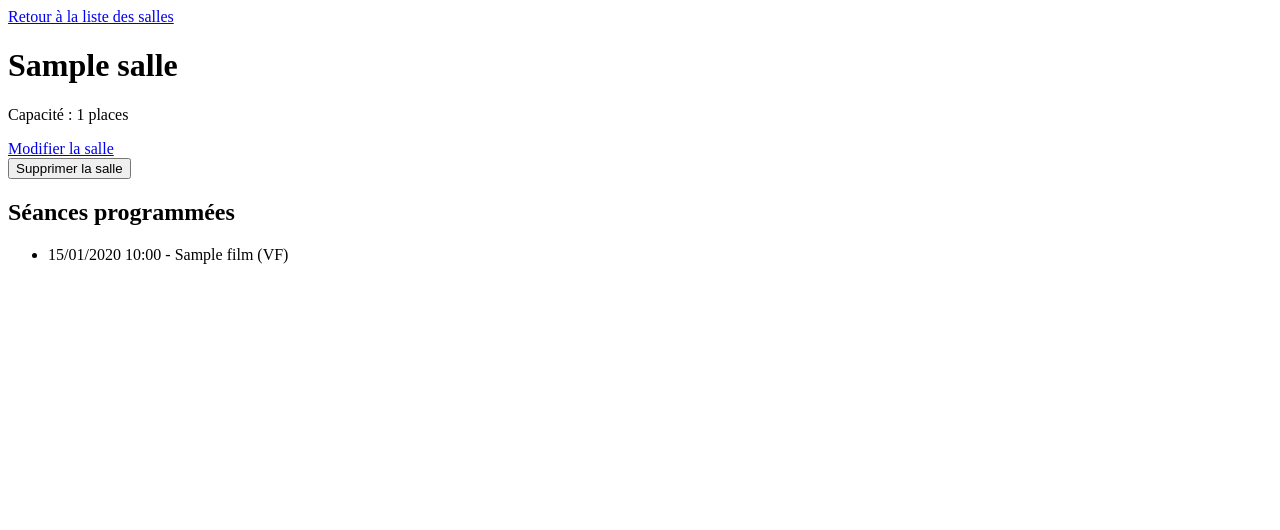
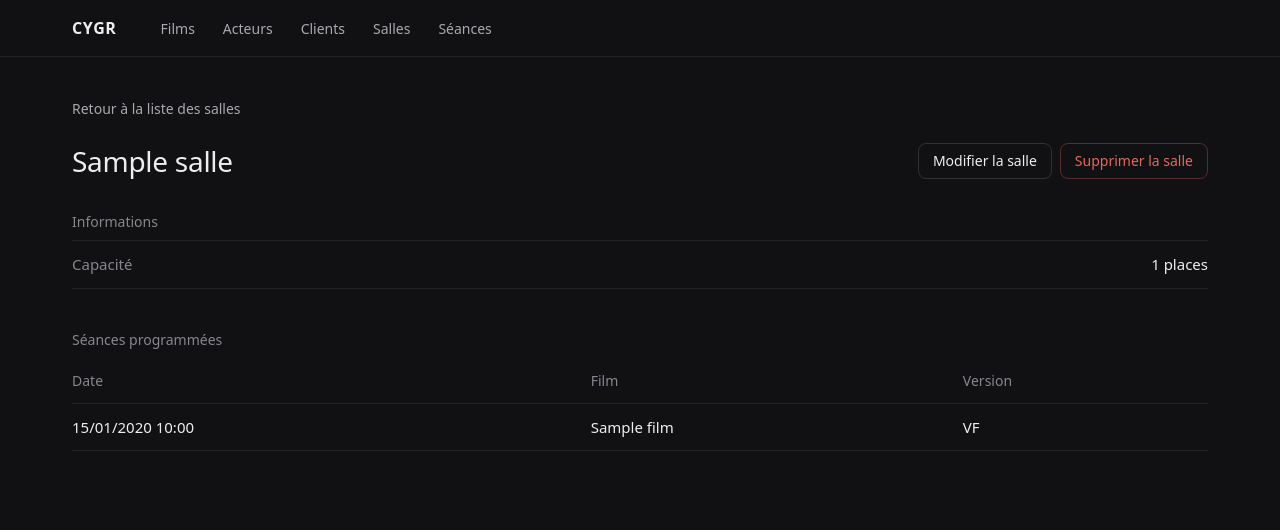
Before and after one commit to MinecraftJavaEdition26-1-2/CYGR, a Spring Boot app: page /salles/1 in a window 1280 px wide. Shown: the top 530 px of the page. Run offline with Spring Boot 4, Linux system fonts and the light colour scheme; tables that the repository leaves empty hold one stand-in row (values such as "Sample post").

Commit message:
Ajout de l'en-tête et du style sur les pages salles et séances.

```diff
--- a/CYGR/src/main/resources/templates/fragments/header.html
+++ b/CYGR/src/main/resources/templates/fragments/header.html
@@ -9,6 +9,8 @@
                 <a th:href="@{/films}">Films</a>
                 <a th:href="@{/acteurs}">Acteurs</a>
                 <a th:href="@{/clients}">Clients</a>
+                <a th:href="@{/salles}">Salles</a>
+                <a th:href="@{/seances}">Séances</a>
             </nav>
         </div>
     </header>
--- a/CYGR/src/main/resources/templates/salles/fiche.html
+++ b/CYGR/src/main/resources/templates/salles/fiche.html
@@ -4,30 +4,46 @@
     <meta charset="UTF-8">
     <meta name="viewport" content="width=device-width, initial-scale=1.0">
     <title th:text="${salle.nom}">Fiche de la salle</title>
+    <link rel="stylesheet" th:href="@{/css/style.css}">
 </head>
 <body>
-    <a th:href="@{/salles}">Retour à la liste des salles</a>
+    <header th:replace="~{fragments/header :: header}"></header>
 
-    <h1 th:text="${salle.nom}">Nom de la salle</h1>
-    <p>Capacité : <span th:text="${salle.capacite}">100</span> places</p>
-    <a th:href="@{/salles/{id}/modifier(id=${salle.id})}">Modifier la salle</a>
-    <form th:action="@{/salles/{id}/supprimer(id=${salle.id})}" method="post"
-          onsubmit="return confirm('Supprimer cette salle ?')">
-        <button type="submit">Supprimer la salle</button>
-    </form>
+    <main class="container page">
+        <a th:href="@{/salles}" class="retour">Retour à la liste des salles</a>
 
-    <h2>Séances programmées</h2>
+        <div class="page-head">
+            <h1 th:text="${salle.nom}">Nom de la salle</h1>
+            <div class="actions">
+                <a th:href="@{/salles/{id}/modifier(id=${salle.id})}" class="btn">Modifier la salle</a>
+                <form th:action="@{/salles/{id}/supprimer(id=${salle.id})}" method="post"
+                      onsubmit="return confirm('Supprimer cette salle ?')">
+                    <button type="submit" class="btn btn-danger">Supprimer la salle</button>
+                </form>
+            </div>
+        </div>
 
-    <p th:if="${salle.seances.isEmpty()}">Aucune séance prévue dans cette salle</p>
+        <div class="bloc">
+            <h2>Informations</h2>
+            <ul class="infos">
+                <li><span>Capacité</span><span><span th:text="${salle.capacite}">100</span> places</span></li>
+            </ul>
+        </div>
 
-    <ul th:unless="${salle.seances.isEmpty()}">
-        <li th:each="seance : ${salle.seances}">
-            <span th:text="${#temporals.format(seance.dateHeureDebut, 'dd/MM/yyyy HH:mm')}">01/01/2026 20:30</span>
-            -
-            <span th:text="${seance.film.nom}">Nom du film</span>
-            (<span th:text="${seance.version}">VF</span>)
-        </li>
-    </ul>
-
+        <div class="bloc" style="margin-top: 40px">
+            <h2>Séances programmées</h2>
+            <p class="vide" th:if="${salle.seances.isEmpty()}">Aucune séance prévue dans cette salle</p>
+            <table class="tableau" th:unless="${salle.seances.isEmpty()}">
+                <tr>
+                    <th>Date</th><th>Film</th><th>Version</th>
+                </tr>
+                <tr th:each="seance : ${salle.seances}">
+                    <td th:text="${#temporals.format(seance.dateHeureDebut, 'dd/MM/yyyy HH:mm')}">01/01/2026 20:30</td>
+                    <td th:text="${seance.film.nom}">Nom du film</td>
+                    <td th:text="${seance.version}">VF</td>
+                </tr>
+            </table>
+        </div>
+    </main>
 </body>
 </html>
```
Also changed, not shown: CYGR/src/main/resources/templates/salles/liste.html (+21 -9 lines), CYGR/src/main/resources/templates/seances/liste.html (+20 -9 lines).
